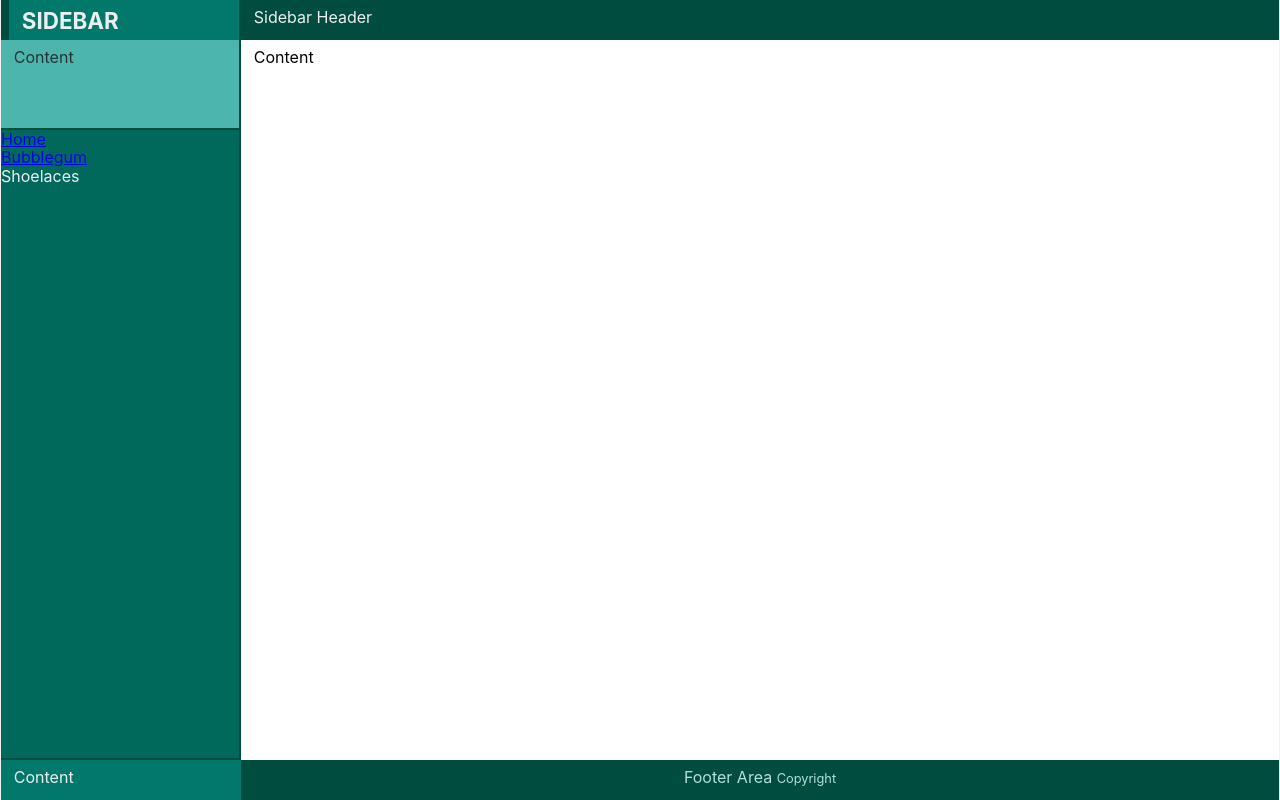
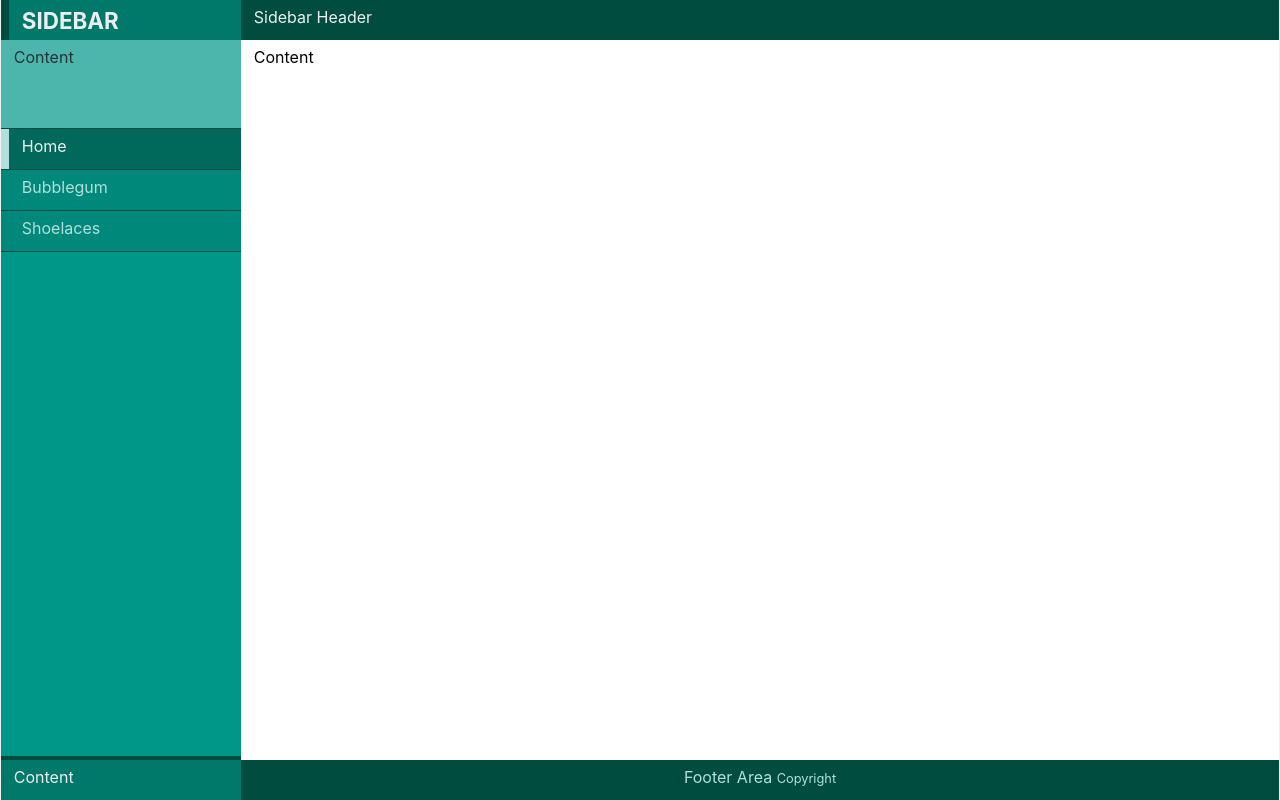
Before and after one commit to Marknjo/react-router-lab, a React (Create React App) app: page / in a window 1280 px wide. Built offline with nearby package versions, Linux system fonts and the light colour scheme.

Commit message:
Styled Sidebar Navigation Links

```diff
--- a/src/app/lab/sidebar/Sidebar.component.jsx
+++ b/src/app/lab/sidebar/Sidebar.component.jsx
@@ -43,14 +43,39 @@ const routes = [
 
 const Navs = () => {
   return (
-    <nav className="s-nav-main">
-      <ul className="s-nav">
-        <li className="s-nav__item"><NavLink className="s-nav--link" to="/">Home</NavLink></li>
-        <li className="s-nav__item"><NavLink className="s-nav--link" to="/bubblegum">Bubblegum</NavLink></li>
-        <li className="s-nav__item"><NavLink className="s-nav--link" to="/shoelaces"></NavLink>Shoelaces</li>
-      </ul>
-    </nav>
-  )
+		<nav className="s-nav-main">
+			<ul className="s-nav">
+				<li className="s-nav__item">
+					<NavLink
+						className="s-nav--link"
+						to="/"
+						activeClassName="s-nav--active"
+						exact
+					>
+						Home
+					</NavLink>
+				</li>
+				<li className="s-nav__item">
+					<NavLink
+						className="s-nav--link"
+						to="/bubblegum"
+						activeClassName="s-nav--active"
+					>
+						Bubblegum
+					</NavLink>
+				</li>
+				<li className="s-nav__item">
+					<NavLink
+						className="s-nav--link"
+						to="/shoelaces"
+						activeClassName="s-nav--active"
+					>
+						Shoelaces
+					</NavLink>
+				</li>
+			</ul>
+		</nav>
+	);
 }
 
 export const Sidebar = () => {
--- a/src/app/lab/sidebar/sidebar.css
+++ b/src/app/lab/sidebar/sidebar.css
@@ -54,9 +54,8 @@
 **/
 
 .sidebar{
-  border-right: 2px solid var(--teal-900);
   grid-area: sidebar;
-  background-color: var(--teal-800);
+  background-color: var(--teal-500);
   color:var(--blue-grey-50);
   display: grid;
   grid-template-columns: 1fr;
@@ -102,8 +101,7 @@
 */
 
 .sidebar-content{
-  border-top: 2px solid var(--teal-900);
-  border-bottom: 2px solid var(--teal-900);
+  border-bottom: 4px solid var(--teal-900);
   grid-area: sContent;
 }
 
@@ -117,18 +115,43 @@
 .s-nav {
   display: flex;
   flex-flow: column nowrap;
+  list-style: none;
 }
 
 .s-nav__item {
+  border-bottom: 1px solid var(--teal-900);
+}
 
+.s-nav__item:first-child {
+  border-top: 1px solid var(--teal-900);
 }
 
 .s-nav--link {
-
+  padding: 2px 2rem;
+  display: inline-block;
+  text-decoration: none;
+  color: var(--blue-grey-50);
+  padding: var(--container-internal-padding);
+  width: 100%;
+  background-color: var(--teal-600);
+  border-left: 8px solid transparent;
+  border-right: 8px solid transparent;
+  min-height: var(--grid-nav-size);
+  transition: all 0.3s ease-in-out;
+  color:var(--teal-100);
 }
 
-.s-activ {
+.s-nav--link:focus,
+.s-nav--link:hover {
+  color:var(--blue-grey-50);
+  border-left-color: var(--teal-100);
+  background-color: var(--teal-800);
+}
 
+.s-nav--active {
+  color:var(--blue-grey-50);
+  border-left-color: var(--teal-100);
+  background-color: var(--teal-800);
 }
 
 
```
